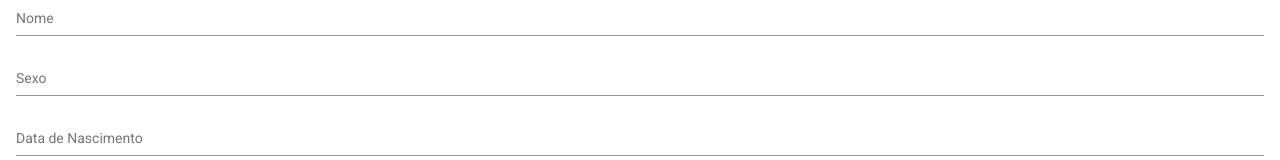
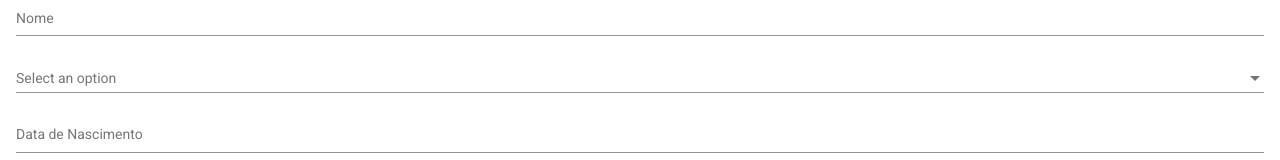
Before and after one commit to shykiu77/Prova-tecnica, an Angular app in the folder frontend/: page /clientes/create in a window 1280 px wide. Shown: the part 174-334 px from the top of the page. Built offline with nearby package versions, Linux system fonts and the light colour scheme.

Commit message:
Adicionado elemento select para o sexo durante a criação de um cliente.

```diff
--- a/frontend/src/app/app.module.ts
+++ b/frontend/src/app/app.module.ts
@@ -25,6 +25,7 @@ import { MatButtonModule } from '@angular/material/button';
 import { ClienteUpdateComponent } from './components/clientes/cliente-update/cliente-update.component';
 import { ClienteDeleteComponent } from './components/clientes/cliente-delete/cliente-delete.component';
 import { MatDialogModule } from '@angular/material/dialog';
+import { MatSelectModule } from '@angular/material/select';
 
 @NgModule({
   declarations: [
@@ -54,7 +55,8 @@ import { MatDialogModule } from '@angular/material/dialog';
     MatFormFieldModule,
     MatButtonModule,
     MatInputModule,
-    MatDialogModule
+    MatDialogModule,
+    MatSelectModule
   ],
   providers: [],
   bootstrap: [AppComponent]
--- a/frontend/src/app/components/clientes/cliente-create/cliente-create.component.html
+++ b/frontend/src/app/components/clientes/cliente-create/cliente-create.component.html
@@ -11,7 +11,11 @@
         </mat-form-field>
 
         <mat-form-field>
-            <input matInput placeholder="Sexo" [(ngModel)]="cliente.sexo" name="sexo">
+            <mat-label>Select an option</mat-label>
+            <mat-select [(value)]="cliente.sexo">
+                <mat-option value="M">M</mat-option>
+                <mat-option value="F">F</mat-option>
+            </mat-select>
         </mat-form-field>
 
         <mat-form-field>
--- a/frontend/src/app/components/clientes/cliente-create/cliente-create.component.ts
+++ b/frontend/src/app/components/clientes/cliente-create/cliente-create.component.ts
@@ -28,6 +28,7 @@ export class ClienteCreateComponent implements OnInit {
   }
 
   salvar(): void {
+    console.log(this.cliente.sexo)
     this.ClientesService.create(this.cliente).subscribe( () => {
       this.router.navigate(['clientes'])
     })
```
Also changed, not shown: 1 other file (tests, documents, lock files or other folders).
